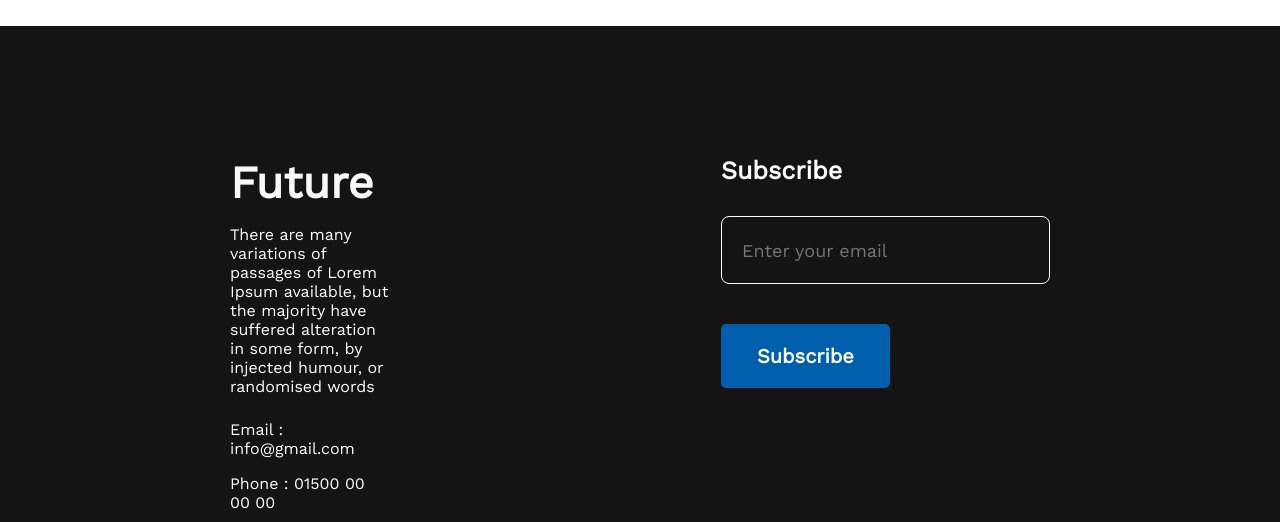
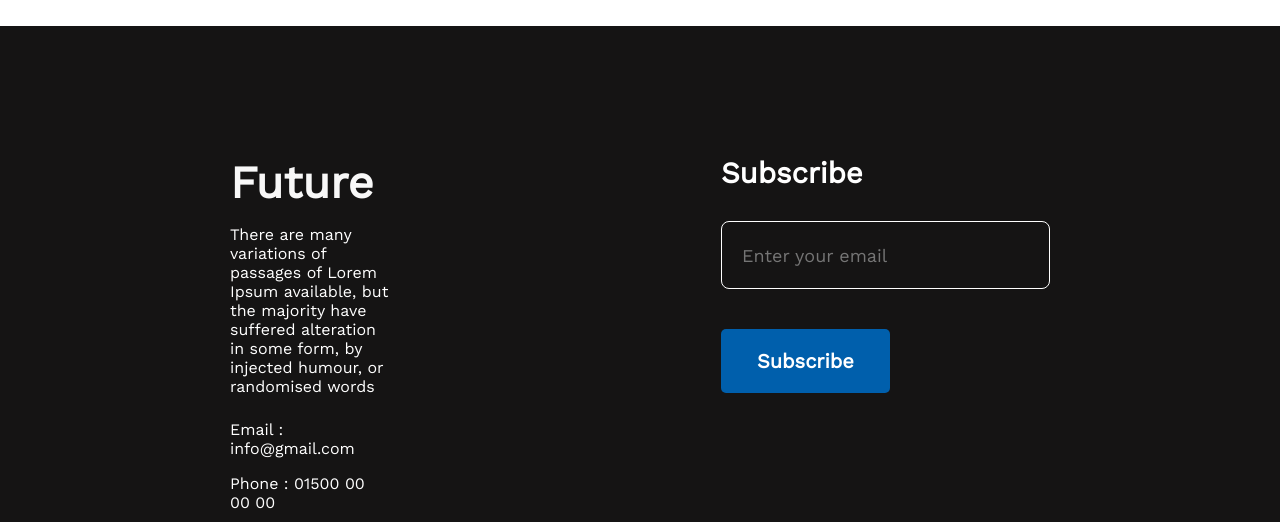
Before and after one commit to AbulFozolJumman/new-year-new-mission, a plain HTML site: page index.html in a window 1280 px wide. Shown: the part 3284-3806 px from the top of the page. Drawn offline with nearby package versions, Linux system fonts and the light colour scheme.

Commit message:
error fixed

```diff
--- a/index.html
+++ b/index.html
@@ -123,7 +123,7 @@
                 </div>
             </div>
             <div class="subscribe">
-                <h3 class="subscribe">Subscribe</h3>
+                <h3 class="subscribe-title">Subscribe</h3>
                 <input type="email" name="" id="" placeholder="Enter your email">
                 <br>
                 <button class="btn-secondary">Subscribe</button>
```
